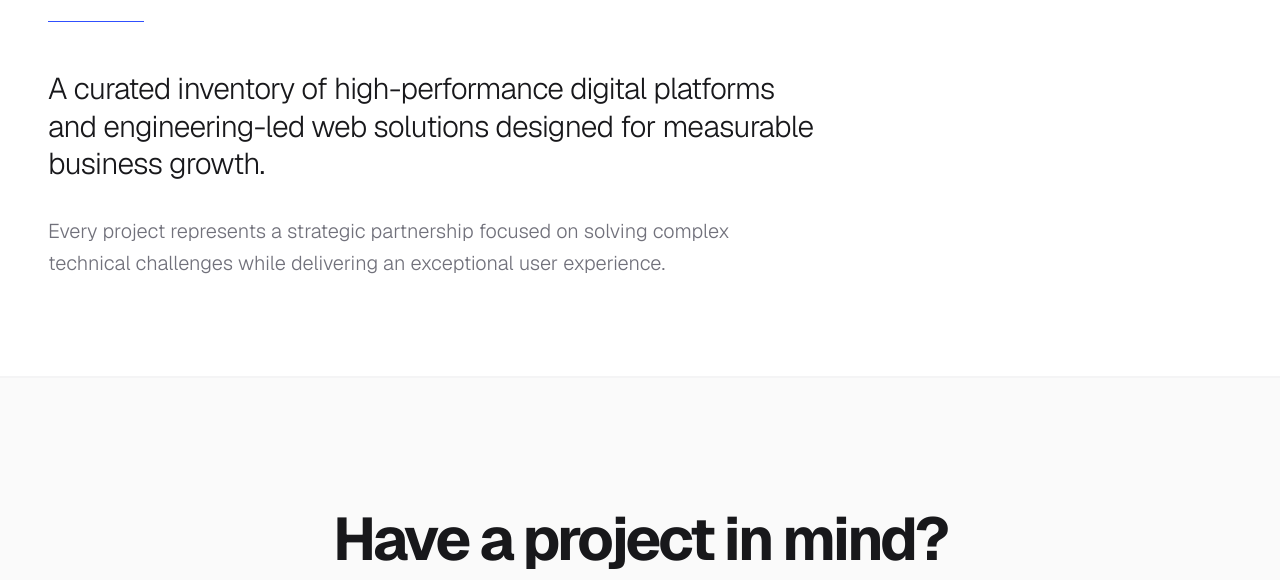
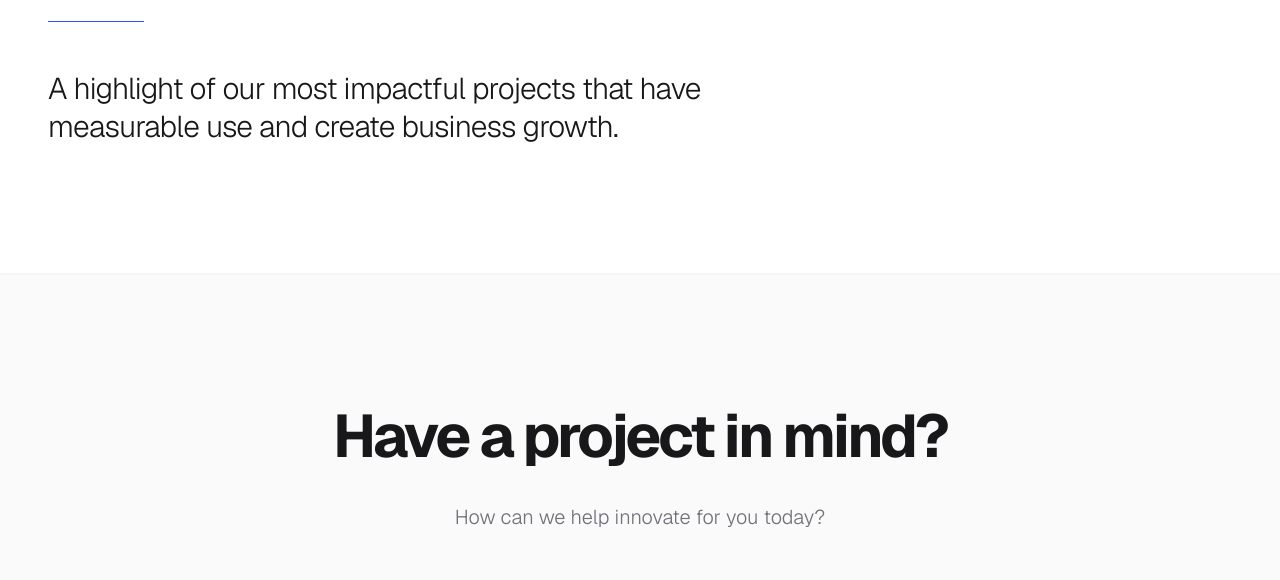
Before and after one commit to markohanesian/ods-headless, a Next.js app: page /portfolio in a window 1280 px wide. Shown: the part 305-885 px from the top of the page. Built offline with nearby package versions, Linux system fonts and the light colour scheme; no server answers.

Commit message:
Copy edits

```diff
--- a/app/portfolio/page.tsx
+++ b/app/portfolio/page.tsx
@@ -20,12 +20,7 @@ export default function PortfolioPage() {
 
           <div className="max-w-3xl">
             <p className="lead-text text-zinc-900 dark:text-zinc-50 mb-8">
-              A curated inventory of high-performance digital platforms and engineering-led
-              web solutions designed for measurable business growth.
-            </p>
-            <p className="text-zinc-500 dark:text-zinc-300">
-              Every project represents a strategic partnership focused on solving complex
-              technical challenges while delivering an exceptional user experience.
+              A highlight of our most impactful projects that have measurable use and create business growth.
             </p>
           </div>
         </div>
@@ -55,7 +50,7 @@ export default function PortfolioPage() {
             Have a project in mind?
           </h2>
           <p className="mb-12 text-zinc-500 dark:text-zinc-300">
-            We specialize in architecting custom digital solutions for businesses with unique requirements.
+            How can we help innovate for you today?
           </p>
           <Link
             href="/contact"
--- a/components/CoreValues.tsx
+++ b/components/CoreValues.tsx
@@ -7,8 +7,8 @@ const VALUES = [
     id: "01"
   },
   {
-    title: "Strategic Timelines",
-    description: "In the dynamic digital landscape, timing is paramount. We adhere to rigorous project timelines, ensuring timely delivery that aligns with your business objectives and maintains your market momentum.",
+    title: "Quality above all",
+    description: "In a landscape of fleeting trends, we prioritize enduring quality. Our meticulous attention to detail and dedication to excellence ensure that every solution we deliver provides lasting value and solves a problem.",
     id: "02"
   },
   {
```
